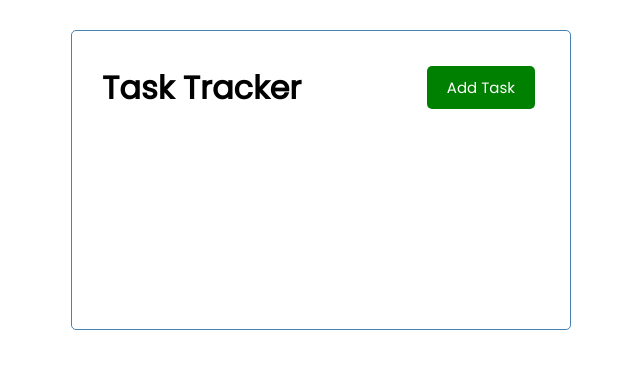
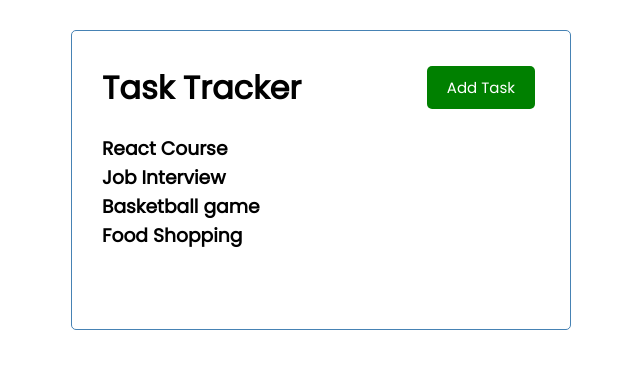
Before and after one commit to ike-agu/react-task-tracker, a React (Create React App) app: page / in a window 1280 px wide. Shown: the top 368 px of the page, without its empty margins (319-959 px from the left). Built offline with nearby package versions, Linux system fonts and the light colour scheme.

Commit message:
tasks component added with list of tasks

```diff
--- a/src/App.js
+++ b/src/App.js
@@ -1,9 +1,40 @@
+import {useState} from  'react'
 import Header from './components/Header'
+import Tasks from './components/Tasks'
 
 function App() {
+
+  const [tasks, setTasks] = useState([
+    {
+        id:1,
+        text:'React Course',
+        day: 'November 18th at 10am',
+        reminder: true,
+    },
+    {
+        id:2,
+        text:'Job Interview',
+        day: 'November 19th at 2pm',
+        reminder: true,
+    },
+    {
+        id:3,
+        text:'Basketball game',
+        day: 'November 18th at 8pm',
+        reminder: true,
+    },
+    {
+        id:4,
+        text:'Food Shopping',
+        day: 'November 18th at 9.30am',
+        reminder:false,
+    }
+])
+
   return (
     <div className="container">
      <Header />
+     <Tasks tasks={tasks} />
     </div>
   );
 }
--- /dev/null
+++ b/src/components/Task.js
@@ -0,0 +1,12 @@
+import React from 'react'
+
+const Task = () => {
+    return (
+        <div className = 'task'>
+            <h3>My Task</h3>
+
+        </div>
+    )
+}
+
+export default Task
--- /dev/null
+++ b/src/components/Tasks.js
@@ -0,0 +1,15 @@
+import Task from './Task'
+
+const Tasks = ({tasks}) => {
+
+
+    return (
+        <>
+            {tasks.map((task)=> (
+            <h3 key = {task.id} >{task.text}</h3>
+            ))}
+        </>
+    )
+}
+
+export default Tasks
```
Also changed, not shown: src/components/Button.js (line endings or trailing spaces).
